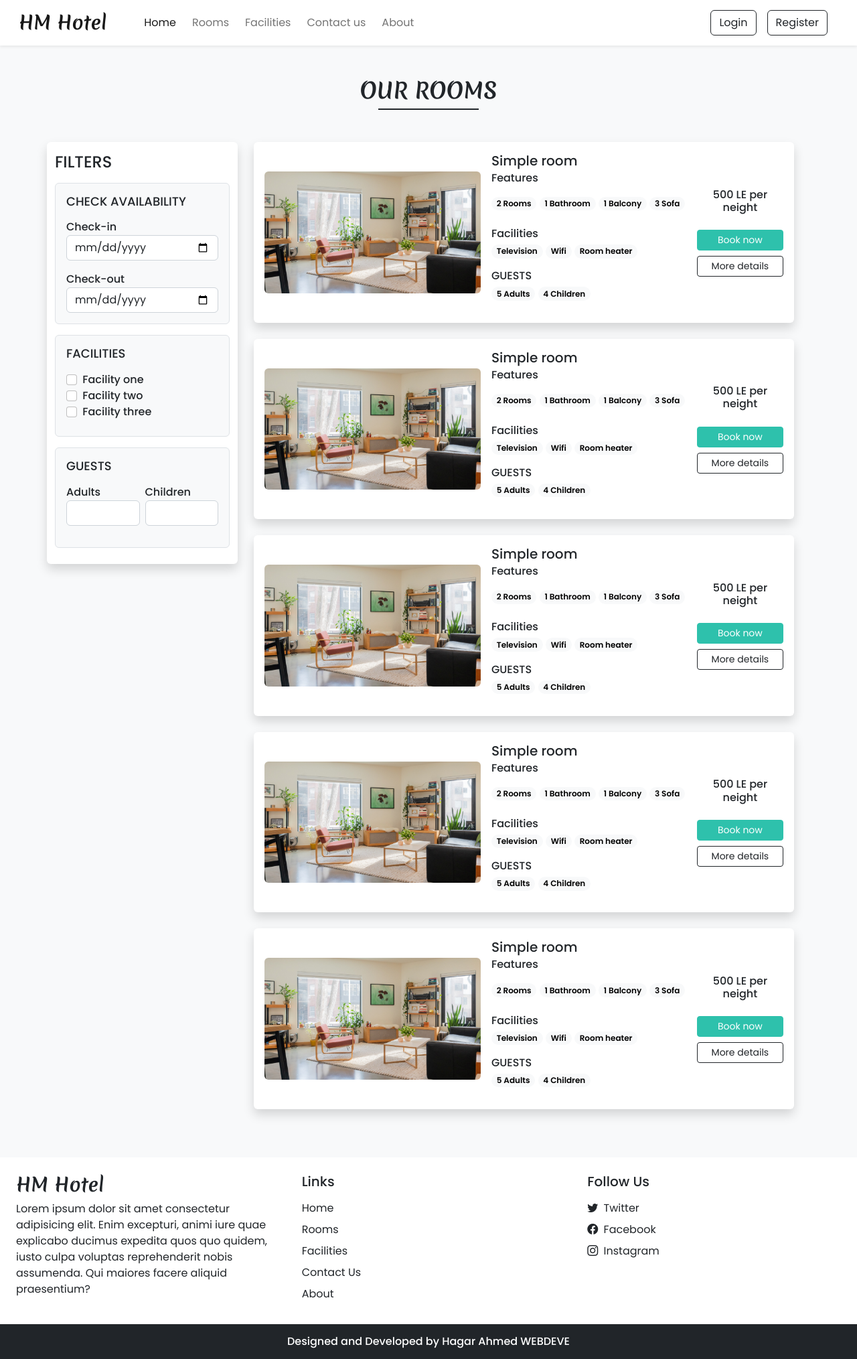
After one commit to hagarahmed68896/HM-Hotel, a PHP site: page /rooms.php in a window 1280 px wide. The commit adds this page. Shown: the whole page at 67% size. Run offline with PHP 8.4, Linux system fonts and the light colour scheme.

Commit message:
rooms page design

```diff
--- a/components/nav.php
+++ b/components/nav.php
@@ -10,7 +10,7 @@
           <a class="nav-link me-2 active" aria-current="page" href="index.php">Home</a>
         </li>
         <li class="nav-item">
-          <a class="nav-link me-2" href="#">Rooms</a>
+          <a class="nav-link me-2" href="rooms.php">Rooms</a>
         </li>
         <li class="nav-item">
           <a class="nav-link me-2" href="facilities.php">Facilities</a>
--- /dev/null
+++ b/rooms.php
@@ -0,0 +1,352 @@
+<!DOCTYPE html>
+<html lang="en">
+<head>
+    <meta charset="UTF-8">
+    <meta name="viewport" content="width=device-width, initial-scale=1.0">
+    <title>HM Hotel - ROOMS</title>
+    <?php require("components/links.php")?>
+    <style>
+    </style>
+</head>
+
+
+<body class="bg-light">
+  <!-- navbar, login and register modal -->
+<?php require("components/nav.php") ?>
+
+<div class="my-5 px-4">
+<h2 class="fw-bold text-center h-font">OUR ROOMS</h2>
+<div class=" bg-dark h-line" style="width:150px;height:1.7px;margin:0 auto;"></div>
+</div>
+
+<div class="container">
+  <div class="row">
+    <div class="col-lg-3 col-md-12 mb-lg-0 mb-4 px-lg-0">
+    <nav class="navbar navbar-expand-lg bg-white rounded shadow">
+  <div class="container-fluid flex-lg-column align-items-stretch">
+    <h4 class="mt-2">FILTERS</h4>
+    <button class="navbar-toggler shadow-none" type="button" data-bs-toggle="collapse" data-bs-target="#filterdropdown" aria-controls="navbarNav" aria-expanded="false" aria-label="Toggle navigation">
+      <span class="navbar-toggler-icon"></span>
+    </button>
+
+    <div class="collapse navbar-collapse flex-column mt-2 align-items-stretch" id="filterdropdown">
+        <div class="border bg-light p-3 rounded mb-3">
+            <h5 class="mb-3" style="font-size: 18px;">CHECK AVAILABILITY</h5>
+            <label style="font-weight:500">Check-in</label>
+            <input type="date" class="form-control shadow-none mb-3">
+            <label style="font-weight:500">Check-out</label>
+            <input type="date" class="form-control shadow-none">
+        </div>
+
+        <div class="border bg-light p-3 rounded mb-3">
+          <h5 class="mb-3" style="font-size: 18px;">FACILITIES</h5>
+          <div class="mb-2">
+              <input type="checkbox" id="f1" class="form-check-input shadow-none me-1">
+              <label class="form-check-label" style="font-weight:500" for="f1">Facility one</label><br>
+              <input type="checkbox" id="f2" class="form-check-input shadow-none me-1">
+              <label class="form-check-label" style="font-weight:500" for="f2">Facility two</label><br>
+              <input type="checkbox" id="f3" class="form-check-input shadow-none me-1">
+              <label class="form-check-label" style="font-weight:500" for="f3">Facility three</label>
+          </div>
+      </div>
+
+      <div class="border bg-light p-3 rounded mb-3">
+        <h5 class="mb-3" style="font-size: 18px;">GUESTS</h5>
+        <div class="d-flex">
+          <div class="me-2">
+            <label style="font-weight:500">Adults</label>
+            <input type="number" class="form-control shadow-none mb-3">
+          </div>
+          <div>
+            <label style="font-weight:500">Children</label>
+            <input type="number" class="form-control shadow-none mb-3">
+          </div>
+        </div>
+
+    </div>
+    </div>
+  </div>
+</nav>
+
+    </div>
+
+    <div  class="col-lg-9 col-md-12 px-4">
+      <div class="card mb-4 border-0 shadow">
+        <div class="row g-0 p-3 align-items-center">
+          <div class="col-md-5 mb-lg-0 mb-md-0 mb-3">
+            <img src="images/rooms/1.jpg" class="img-fluid rounded" >
+          </div>
+          <div class="col-md-5  px-lg-3 px-md-3 px-0">
+            <h5 class="mb-1">Simple room</h5>
+            <div class="features mb-4">
+              <h6 class="mb-3">Features</h6>
+              <span class="badge rounded-pill text-bg-light  text-wrap">
+               2 Rooms
+              </span>
+              <span class="badge rounded-pill text-bg-light  text-wrap">
+                1 Bathroom
+               </span>
+               <span class="badge rounded-pill text-bg-light  text-wrap">
+                1 Balcony
+               </span>
+               <span class="badge rounded-pill text-bg-light  text-wrap">
+                3 Sofa
+               </span>
+            </div>
+            <div class="facilities mb-3">
+              <h6 class="mb-1">Facilities</h6>
+              <span class="badge rounded-pill text-bg-light  text-wrap">
+                Television
+               </span>
+               <span class="badge rounded-pill text-bg-light  text-wrap">
+                 Wifi
+                </span>
+                <span class="badge rounded-pill text-bg-light  text-wrap">
+                 Room heater
+                </span>
+            </div>
+            <div class="guests mb-3">
+              <h6 class="mb-1">GUESTS</h6>
+              <span class="badge rounded-pill text-bg-light  text-wrap">
+                5 Adults
+              </span>
+              <span class="badge rounded-pill text-bg-light  text-wrap">
+                4 Children
+                </span>
+
+            </div>
+          </div>
+          <div class="col-md-2 text-center">
+            <h6 class="mb-4">500 LE per neight</h6>
+            <a href="#" class="btn btn-sm w-100 text-white custom-bg shadow-none mb-2">Book now</a>
+            <a href="#" class="btn btn-sm  w-100  btn-outline-dark shadow-none">More details</a>
+          </div>
+        </div>
+      </div>
+      <div class="card mb-4 border-0 shadow">
+        <div class="row g-0 p-3 align-items-center">
+          <div class="col-md-5 mb-lg-0 mb-md-0 mb-3">
+            <img src="images/rooms/1.jpg" class="img-fluid rounded" >
+          </div>
+          <div class="col-md-5  px-lg-3 px-md-3 px-0">
+            <h5 class="mb-1">Simple room</h5>
+            <div class="features mb-4">
+              <h6 class="mb-3">Features</h6>
+              <span class="badge rounded-pill text-bg-light  text-wrap">
+               2 Rooms
+              </span>
+              <span class="badge rounded-pill text-bg-light  text-wrap">
+                1 Bathroom
+               </span>
+               <span class="badge rounded-pill text-bg-light  text-wrap">
+                1 Balcony
+               </span>
+               <span class="badge rounded-pill text-bg-light  text-wrap">
+                3 Sofa
+               </span>
+            </div>
+            <div class="facilities mb-3">
+              <h6 class="mb-1">Facilities</h6>
+              <span class="badge rounded-pill text-bg-light  text-wrap">
+                Television
+               </span>
+               <span class="badge rounded-pill text-bg-light  text-wrap">
+                 Wifi
+                </span>
+                <span class="badge rounded-pill text-bg-light  text-wrap">
+                 Room heater
+                </span>
+            </div>
+            <div class="guests mb-3">
+              <h6 class="mb-1">GUESTS</h6>
+              <span class="badge rounded-pill text-bg-light  text-wrap">
+                5 Adults
+              </span>
+              <span class="badge rounded-pill text-bg-light  text-wrap">
+                4 Children
+                </span>
+
+            </div>
+          </div>
+          <div class="col-md-2 text-center">
+            <h6 class="mb-4">500 LE per neight</h6>
+            <a href="#" class="btn btn-sm w-100 text-white custom-bg shadow-none mb-2">Book now</a>
+            <a href="#" class="btn btn-sm  w-100  btn-outline-dark shadow-none">More details</a>
+          </div>
+        </div>
+      </div>
+      <div class="card mb-4 border-0 shadow">
+        <div class="row g-0 p-3 align-items-center">
+          <div class="col-md-5 mb-lg-0 mb-md-0 mb-3">
+            <img src="images/rooms/1.jpg" class="img-fluid rounded" >
+          </div>
+          <div class="col-md-5  px-lg-3 px-md-3 px-0">
+            <h5 class="mb-1">Simple room</h5>
+            <div class="features mb-4">
+              <h6 class="mb-3">Features</h6>
+              <span class="badge rounded-pill text-bg-light  text-wrap">
+               2 Rooms
+              </span>
+              <span class="badge rounded-pill text-bg-light  text-wrap">
+                1 Bathroom
+               </span>
+               <span class="badge rounded-pill text-bg-light  text-wrap">
+                1 Balcony
+               </span>
+               <span class="badge rounded-pill text-bg-light  text-wrap">
+                3 Sofa
+               </span>
+            </div>
+            <div class="facilities mb-3">
+              <h6 class="mb-1">Facilities</h6>
+              <span class="badge rounded-pill text-bg-light  text-wrap">
+                Television
+               </span>
+               <span class="badge rounded-pill text-bg-light  text-wrap">
+                 Wifi
+                </span>
+                <span class="badge rounded-pill text-bg-light  text-wrap">
+                 Room heater
+                </span>
+            </div>
+            <div class="guests mb-3">
+              <h6 class="mb-1">GUESTS</h6>
+              <span class="badge rounded-pill text-bg-light  text-wrap">
+                5 Adults
+              </span>
+              <span class="badge rounded-pill text-bg-light  text-wrap">
+                4 Children
+                </span>
+
+            </div>
+          </div>
+          <div class="col-md-2 text-center">
+            <h6 class="mb-4">500 LE per neight</h6>
+            <a href="#" class="btn btn-sm w-100 text-white custom-bg shadow-none mb-2">Book now</a>
+            <a href="#" class="btn btn-sm  w-100  btn-outline-dark shadow-none">More details</a>
+          </div>
+        </div>
+      </div>
+      <div class="card mb-4 border-0 shadow">
+        <div class="row g-0 p-3 align-items-center">
+          <div class="col-md-5 mb-lg-0 mb-md-0 mb-3">
+            <img src="images/rooms/1.jpg" class="img-fluid rounded" >
+          </div>
+          <div class="col-md-5  px-lg-3 px-md-3 px-0">
+            <h5 class="mb-1">Simple room</h5>
+            <div class="features mb-4">
+              <h6 class="mb-3">Features</h6>
+              <span class="badge rounded-pill text-bg-light  text-wrap">
+               2 Rooms
+              </span>
+              <span class="badge rounded-pill text-bg-light  text-wrap">
+                1 Bathroom
+               </span>
+               <span class="badge rounded-pill text-bg-light  text-wrap">
+                1 Balcony
+               </span>
+               <span class="badge rounded-pill text-bg-light  text-wrap">
+                3 Sofa
+               </span>
+            </div>
+            <div class="facilities mb-3">
+              <h6 class="mb-1">Facilities</h6>
+              <span class="badge rounded-pill text-bg-light  text-wrap">
+                Television
+               </span>
+               <span class="badge rounded-pill text-bg-light  text-wrap">
+                 Wifi
+                </span>
+                <span class="badge rounded-pill text-bg-light  text-wrap">
+                 Room heater
+                </span>
+            </div>
+            <div class="guests mb-3">
+              <h6 class="mb-1">GUESTS</h6>
+              <span class="badge rounded-pill text-bg-light  text-wrap">
+                5 Adults
+              </span>
+              <span class="badge rounded-pill text-bg-light  text-wrap">
+                4 Children
+                </span>
+
+            </div>
+          </div>
+          <div class="col-md-2 text-center">
+            <h6 class="mb-4">500 LE per neight</h6>
+            <a href="#" class="btn btn-sm w-100 text-white custom-bg shadow-none mb-2">Book now</a>
+            <a href="#" class="btn btn-sm  w-100  btn-outline-dark shadow-none">More details</a>
+          </div>
+        </div>
+      </div>
+      <div class="card mb-4 border-0 shadow">
+        <div class="row g-0 p-3 align-items-center">
+          <div class="col-md-5 mb-lg-0 mb-md-0 mb-3">
+            <img src="images/rooms/1.jpg" class="img-fluid rounded" >
+          </div>
+          <div class="col-md-5  px-lg-3 px-md-3 px-0">
+            <h5 class="mb-1">Simple room</h5>
+            <div class="features mb-4">
+              <h6 class="mb-3">Features</h6>
+              <span class="badge rounded-pill text-bg-light  text-wrap">
+               2 Rooms
+              </span>
+              <span class="badge rounded-pill text-bg-light  text-wrap">
+                1 Bathroom
+               </span>
+               <span class="badge rounded-pill text-bg-light  text-wrap">
+                1 Balcony
+               </span>
+               <span class="badge rounded-pill text-bg-light  text-wrap">
+                3 Sofa
+               </span>
+            </div>
+            <div class="facilities mb-3">
+              <h6 class="mb-1">Facilities</h6>
+              <span class="badge rounded-pill text-bg-light  text-wrap">
+                Television
+               </span>
+               <span class="badge rounded-pill text-bg-light  text-wrap">
+                 Wifi
+                </span>
+                <span class="badge rounded-pill text-bg-light  text-wrap">
+                 Room heater
+                </span>
+            </div>
+            <div class="guests mb-3">
+              <h6 class="mb-1">GUESTS</h6>
+              <span class="badge rounded-pill text-bg-light  text-wrap">
+                5 Adults
+              </span>
+              <span class="badge rounded-pill text-bg-light  text-wrap">
+                4 Children
+                </span>
+
+            </div>
+          </div>
+          <div class="col-md-2 text-center">
+            <h6 class="mb-4">500 LE per neight</h6>
+            <a href="#" class="btn btn-sm w-100 text-white custom-bg shadow-none mb-2">Book now</a>
+            <a href="#" class="btn btn-sm  w-100  btn-outline-dark shadow-none">More details</a>
+          </div>
+        </div>
+      </div>
+    </div>
+  </div>
+</div>
+
+
+
+
+
+
+<!-- footer -->
+<?php require("components/footer.php") ?>
+
+
+
+
+<script src="https://cdn.jsdelivr.net/npm/swiper@10/swiper-bundle.min.js"></script>
+<script src="https://cdn.jsdelivr.net/npm/bootstrap@5.2.3/dist/js/bootstrap.bundle.min.js" integrity="sha384-kenU1KFdBIe4zVF0s0G1M5b4hcpxyD9F7jL+jjXkk+Q2h455rYXK/7HAuoJl+0I4" crossorigin="anonymous"></script>
+</body>
+</html>
```
